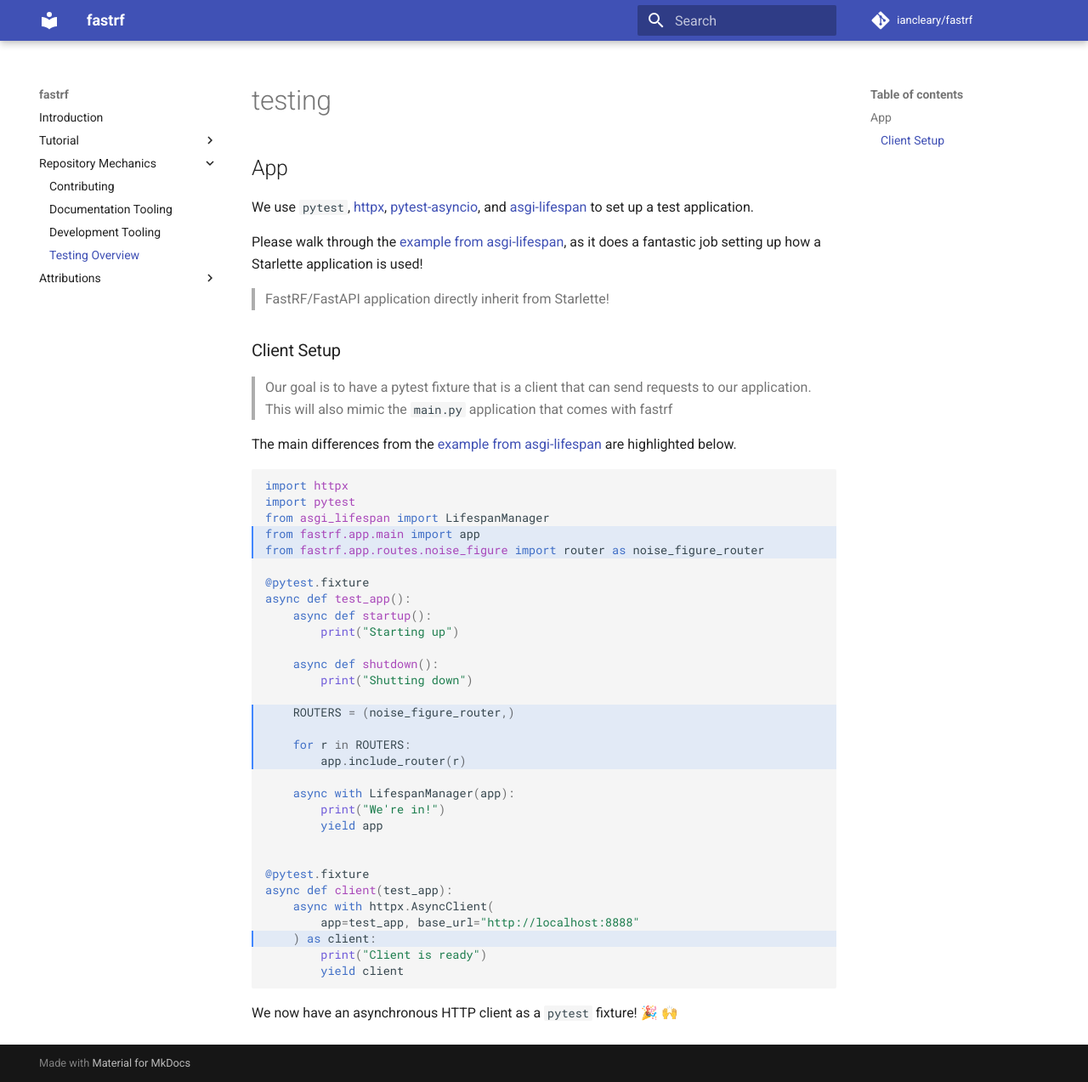
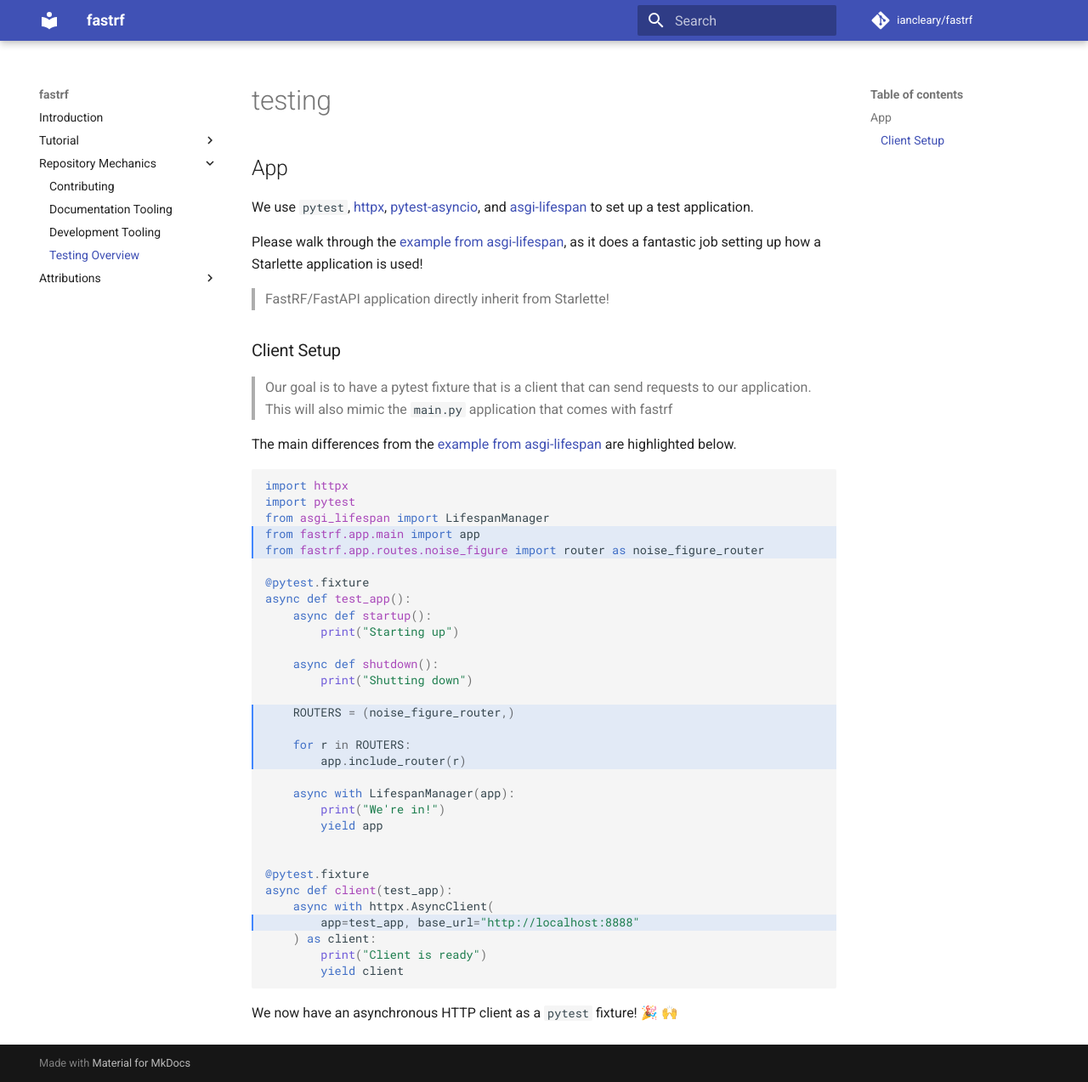
Before and after one commit to iancleary/fastrf, an MkDocs documentation site: the page built from docs/repo_mechanics/testing.md, in a window 1280 px wide and 1273 px high. Shown: the whole window at 85% size. Built offline with MkDocs 1.6.1 and Material for MkDocs 9.7.7, drawn with Linux system fonts in a browser that asks for light colours; comment, search, counter and statistics services are not loaded.

Commit message:
🐛 Fixed highlight line for testing overview

````diff
--- a/docs/repo_mechanics/testing.md
+++ b/docs/repo_mechanics/testing.md
@@ -14,7 +14,7 @@
 
 The main differences from the [example from asgi-lifespan](https://github.com/florimondmanca/asgi-lifespan#sending-lifespan-events-for-testing) are highlighted below.
 
-```Python hl_lines="4 5 15 16 17 18 29"
+```Python hl_lines="4 5 15 16 17 18 28"
 import httpx
 import pytest
 from asgi_lifespan import LifespanManager
````
